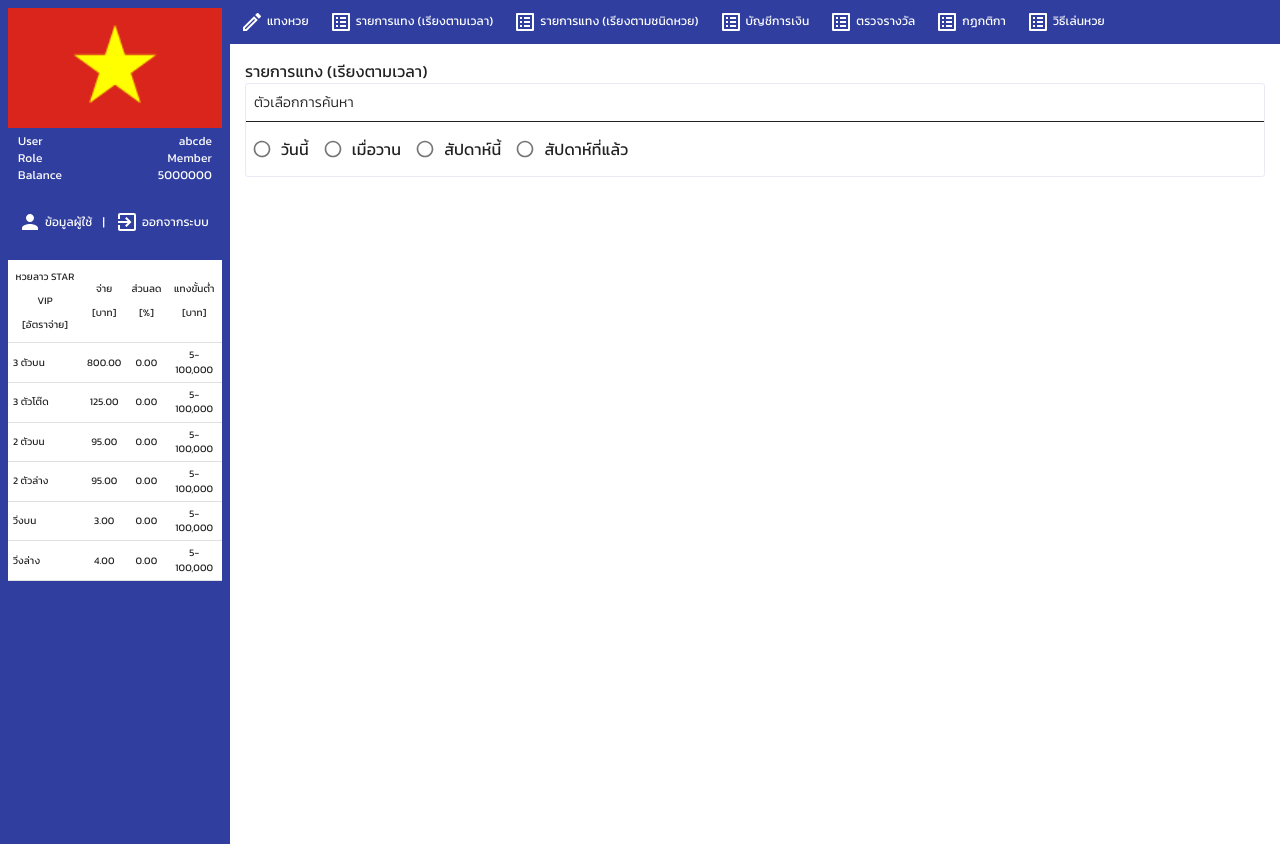
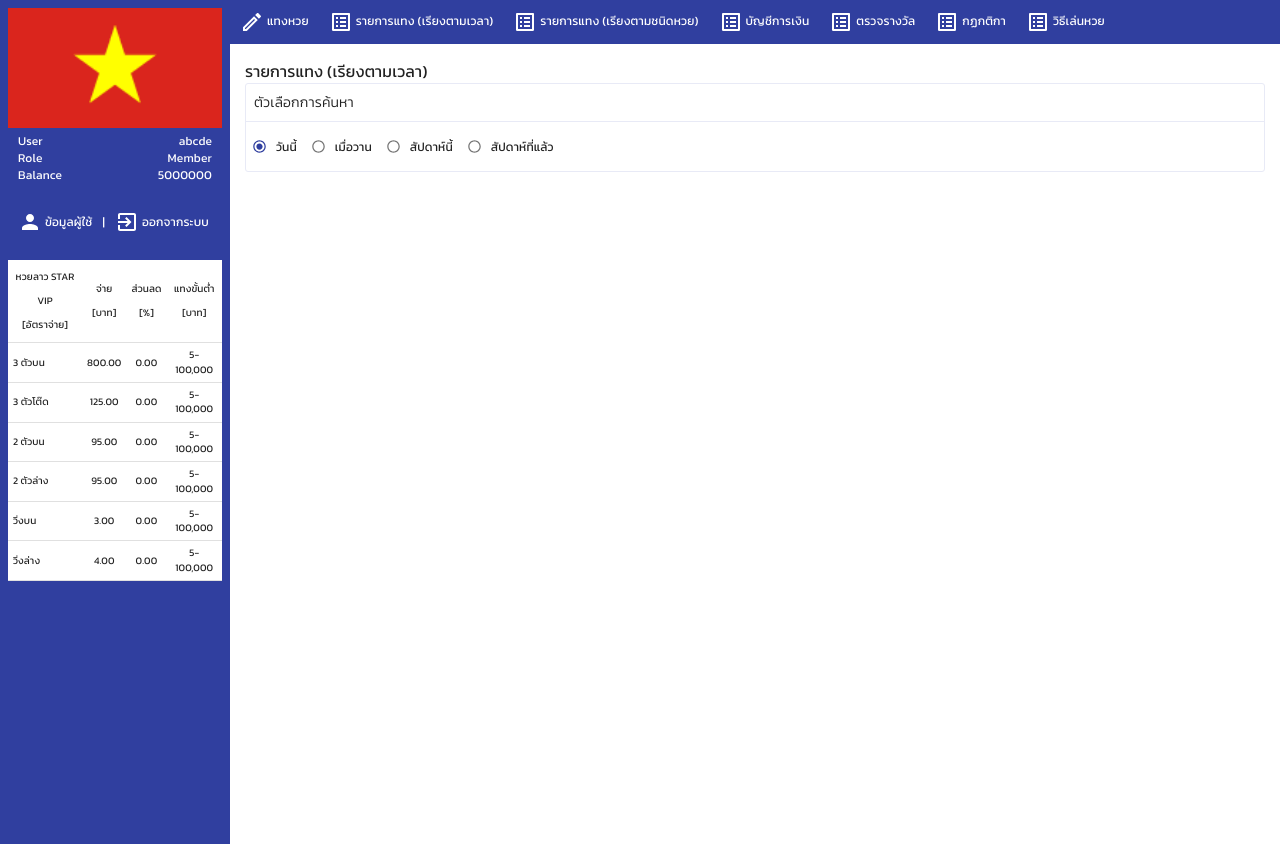
Before and after one commit to ioko01/heroku_firstdeploy, a Next.js app: page /components/content/BetResult in a window 1280 px wide. Built offline with nearby package versions, Linux system fonts and the light colour scheme.

Commit message:
radioButton

```diff
--- a/src/pages/components/content/BetResult.tsx
+++ b/src/pages/components/content/BetResult.tsx
@@ -2,15 +2,19 @@ import {
     Box,
     FormControl,
     FormControlLabel,
-    FormLabel,
-    makeStyles,
     Radio,
     RadioGroup,
     Typography,
 } from "@material-ui/core";
-import React from "react";
+import React, { ChangeEvent, useState } from "react";
 
 const BetResult = () => {
+    const [value, setValue] = useState("today");
+
+    const handleChange = (event: ChangeEvent<HTMLInputElement>) => {
+        setValue((event.target as HTMLInputElement).value);
+    };
+
     return (
         <Box>
             <Typography variant="body1" component="p">
@@ -24,9 +28,12 @@ const BetResult = () => {
             >
                 <Box
                     display="block"
-                    borderBottom={1}
+                    border={1}
+                    borderTop={0}
+                    borderLeft={0}
+                    borderRight={0}
+                    borderColor="primary.secondary"
                     padding={1}
-                    borderColor="primary.secondary"
                 >
                     <p>ตัวเลือกการค้นหา</p>
                 </Box>
@@ -35,9 +42,10 @@ const BetResult = () => {
                     <FormControl component="fieldset">
                         <RadioGroup
                             row
-                            aria-label="position"
-                            name="position"
-                            defaultValue="top"
+                            aria-label="search"
+                            name="search"
+                            value={value}
+                            onChange={handleChange}
                         >
                             <FormControlLabel
                                 value="today"
--- a/styles/theme.tsx
+++ b/styles/theme.tsx
@@ -141,6 +141,17 @@ export const theme = createMuiTheme({
                 padding: 5,
             },
         },
+        MuiSvgIcon: {
+            fontSizeSmall: {
+                width: 15,
+                height: 15,
+            },
+        },
+        MuiFormControlLabel: {
+            label: {
+                fontSize: 12,
+            },
+        },
     },
 });
 
```
